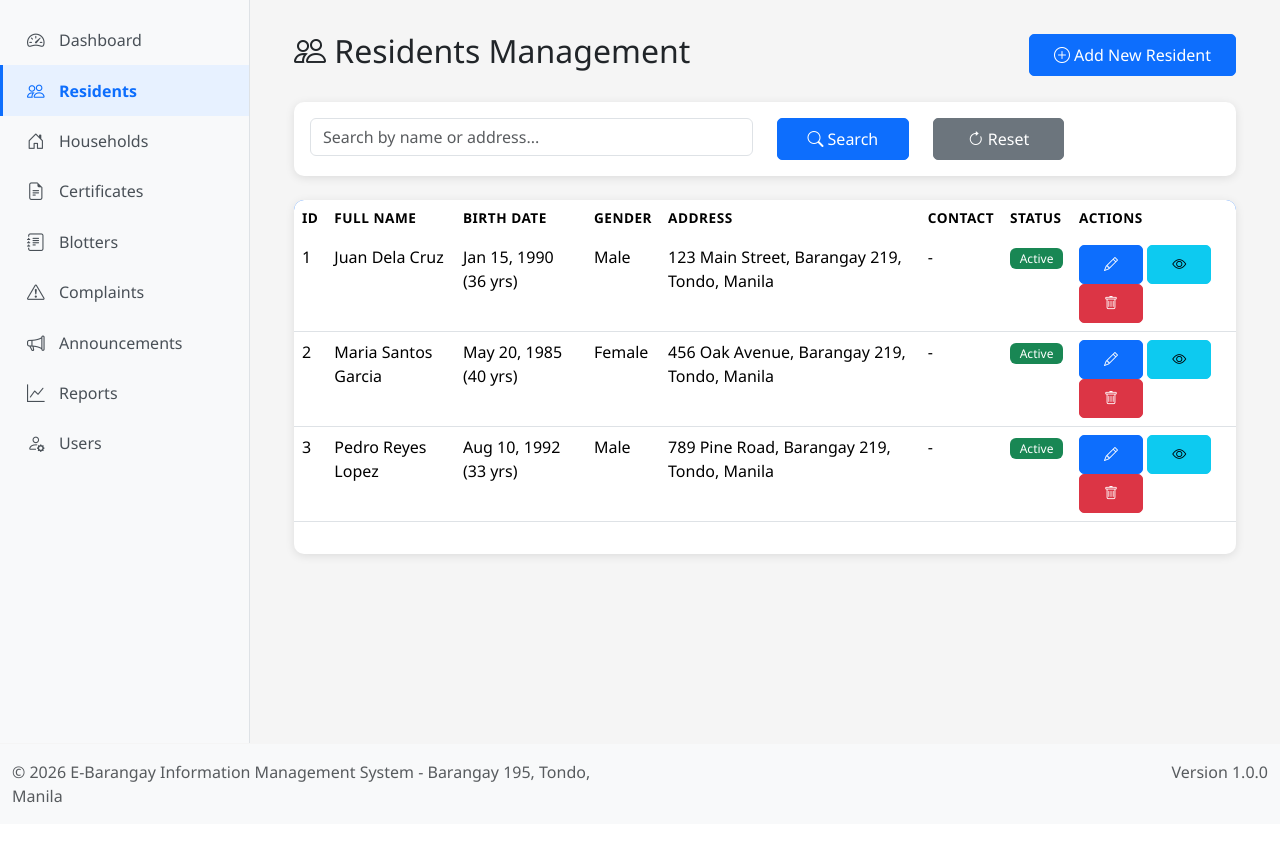
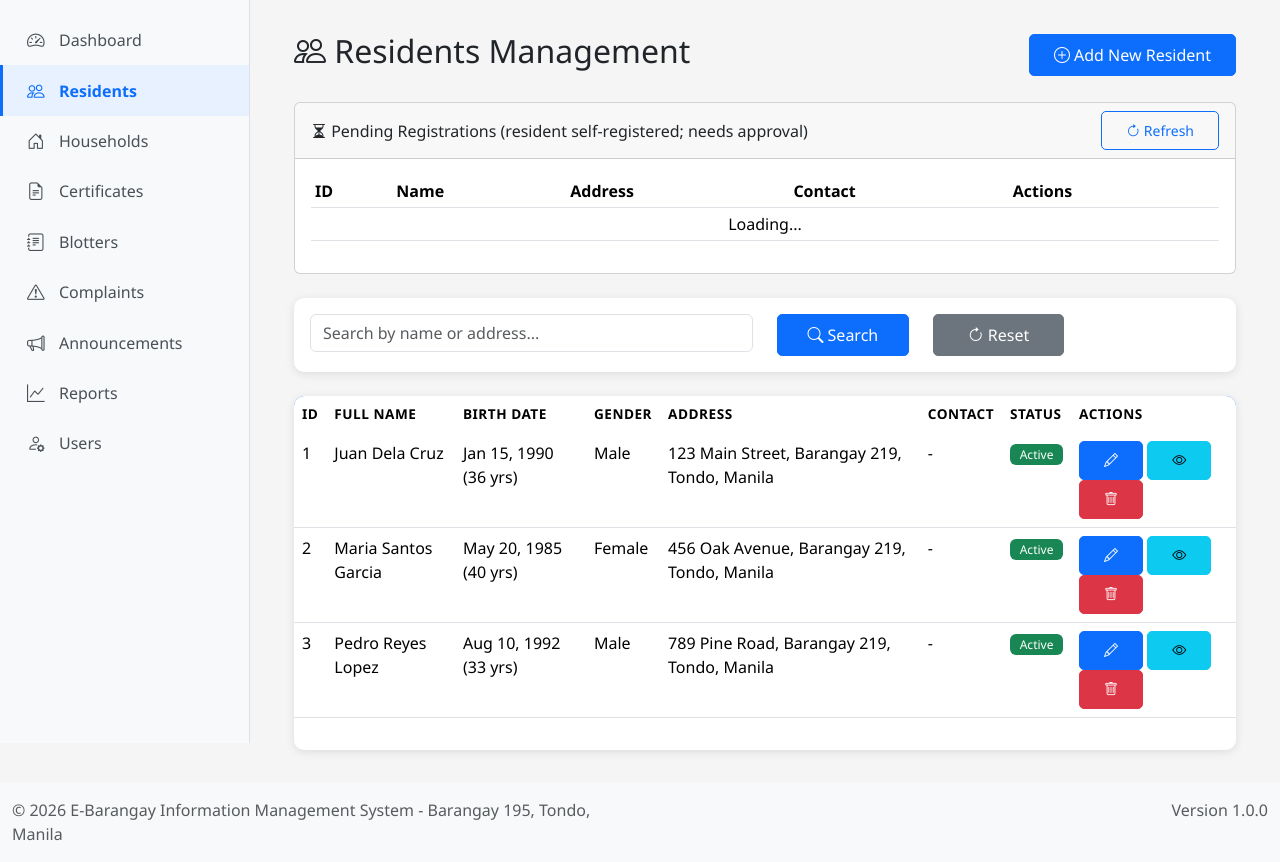
Before and after one commit to htmljei/Barangay219, a PHP site: page /e-barangay-system/barangay219/barangay219/public/residents.php in a window 1280 px wide. Shown: the part 57-919 px from the top of the page. Before the commit the page ends 860 px from the top, so only its background shows below. Run offline with PHP 8.4, Linux system fonts and the light colour scheme; a user stored in the database is signed in; data comes from the database, SQL or seed files in the repository.

Commit message:
Update residents.php

```diff
--- a/barangay219/barangay219/public/residents.php
+++ b/barangay219/barangay219/public/residents.php
@@ -23,6 +23,23 @@
                 <i class="bi bi-plus-circle"></i> Add New Resident
             </button>
         </div>
+
+        <?php if (canApproveRegistration()): ?>
+        <div class="card mb-4" id="pendingRegistrationsCard">
+            <div class="card-header d-flex justify-content-between align-items-center">
+                <span><i class="bi bi-hourglass-split"></i> Pending Registrations (resident self-registered; needs approval)</span>
+                <button type="button" class="btn btn-sm btn-outline-primary" onclick="loadPendingRegistrations()"><i class="bi bi-arrow-clockwise"></i> Refresh</button>
+            </div>
+            <div class="card-body">
+                <div id="pendingRegistrationsList">
+                    <table class="table table-sm">
+                        <thead><tr><th>ID</th><th>Name</th><th>Address</th><th>Contact</th><th>Actions</th></tr></thead>
+                        <tbody id="pendingTableBody"><tr><td colspan="5" class="text-center">Loading...</td></tr></tbody>
+                    </table>
+                </div>
+            </div>
+        </div>
+        <?php endif; ?>
 
         <!-- Search Bar -->
         <div class="search-bar">
@@ -163,13 +180,42 @@
                     </div>
 
                     <div class="row">
-                        <div class="col-md-9 mb-3">
+                        <div class="col-md-6 mb-3">
                             <label for="address" class="form-label">Address <span class="text-danger">*</span></label>
                             <textarea class="form-control" id="address" name="address" rows="2" required></textarea>
                         </div>
-                        <div class="col-md-3 mb-3">
-                            <label for="household_id" class="form-label">Household ID (Optional)</label>
-                            <input type="number" class="form-control" id="household_id" name="household_id">
+                        <div class="col-md-2 mb-3">
+                            <label for="household_id" class="form-label">Household ID</label>
+                            <input type="number" class="form-control" id="household_id" name="household_id" min="0">
+                        </div>
+                        <div class="col-md-2 mb-3">
+                            <label for="relationship_to_head" class="form-label">Relationship to head</label>
+                            <select class="form-select" id="relationship_to_head" name="relationship_to_head">
+                                <option value="">—</option><option value="self">Self</option><option value="spouse">Spouse</option><option value="child">Child</option><option value="other">Other</option>
+                            </select>
+                        </div>
+                    </div>
+                    <div class="mb-2"><button type="button" class="btn btn-link p-0" data-bs-toggle="collapse" data-bs-target="#extendedFields">+ Extended fields (residency, socio-economic, ID &amp; health)</button></div>
+                    <div class="collapse" id="extendedFields">
+                        <div class="row">
+                            <div class="col-md-3 mb-2"><label class="form-label">Place of birth</label><input type="text" class="form-control" id="place_of_birth" name="place_of_birth"></div>
+                            <div class="col-md-2 mb-2"><label class="form-label">Length of stay (yrs)</label><input type="number" class="form-control" id="length_of_stay_years" name="length_of_stay_years" min="0"></div>
+                            <div class="col-md-2 mb-2"><label class="form-label">Date of residency</label><input type="date" class="form-control" id="date_of_residency" name="date_of_residency"></div>
+                            <div class="col-md-3 mb-2"><label class="form-label">Email</label><input type="email" class="form-control" id="email" name="email"></div>
+                        </div>
+                        <div class="row">
+                            <div class="col-md-2 mb-2"><label class="form-label">Monthly income</label><input type="number" class="form-control" id="monthly_income" name="monthly_income" step="0.01" min="0"></div>
+                            <div class="col-md-2 mb-2"><label class="form-label">Employment type</label><input type="text" class="form-control" id="employment_type" name="employment_type"></div>
+                            <div class="col-md-2 mb-2"><label class="form-label">PWD</label><br><input type="checkbox" id="is_pwd" name="is_pwd" value="1"></div>
+                            <div class="col-md-2 mb-2"><label class="form-label">Senior</label><br><input type="checkbox" id="is_senior" name="is_senior" value="1"></div>
+                            <div class="col-md-2 mb-2"><label class="form-label">SSS No.</label><input type="text" class="form-control" id="sss_number" name="sss_number"></div>
+                            <div class="col-md-2 mb-2"><label class="form-label">PhilHealth No.</label><input type="text" class="form-control" id="philhealth_number" name="philhealth_number"></div>
+                        </div>
+                        <div class="row">
+                            <div class="col-md-2 mb-2"><label class="form-label">Blood type</label><select class="form-select" id="blood_type" name="blood_type"><option value="">—</option><option value="A+">A+</option><option value="A-">A-</option><option value="B+">B+</option><option value="B-">B-</option><option value="AB+">AB+</option><option value="AB-">AB-</option><option value="O+">O+</option><option value="O-">O-</option></select></div>
+                            <div class="col-md-3 mb-2"><label class="form-label">Allergies</label><input type="text" class="form-control" id="allergies" name="allergies"></div>
+                            <div class="col-md-3 mb-2"><label class="form-label">Medical conditions</label><input type="text" class="form-control" id="medical_conditions" name="medical_conditions"></div>
+                            <div class="col-md-2 mb-2"><label class="form-label">Disability</label><input type="text" class="form-control" id="disability" name="disability"></div>
                         </div>
                     </div>
                 </div>
@@ -191,5 +237,6 @@
     }
     window.ITEMS_PER_PAGE = <?php echo ITEMS_PER_PAGE; ?>;
     window.BASE_URL = '<?php echo BASE_URL; ?>';
+    window.CAN_APPROVE_REGISTRATION = <?php echo canApproveRegistration() ? 'true' : 'false'; ?>;
 </script>
 <script src="<?php echo ASSETS_URL; ?>css/js/residents.js?v=<?php echo time(); ?>"></script>
```
